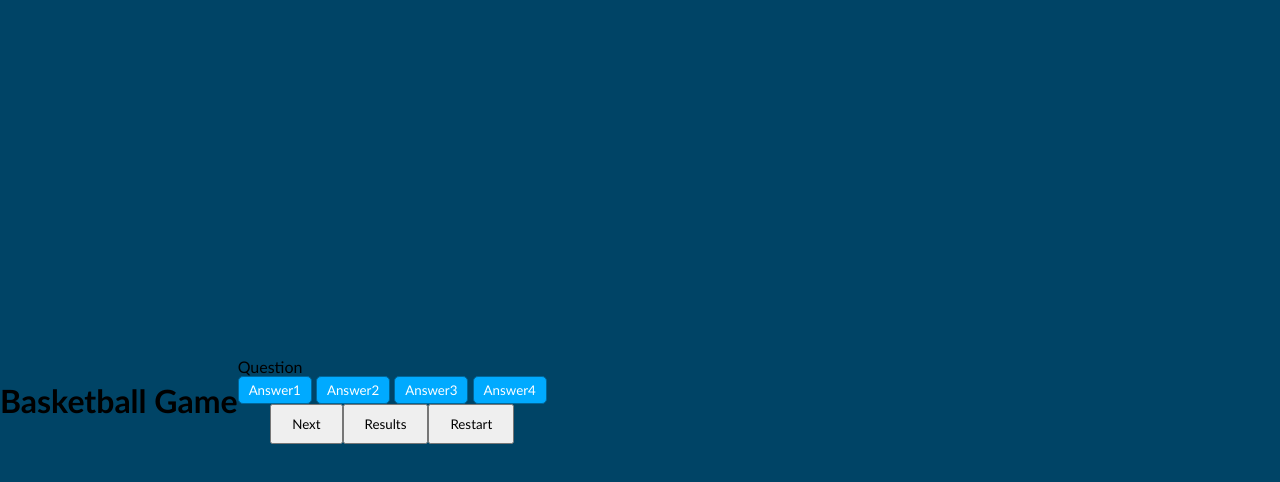
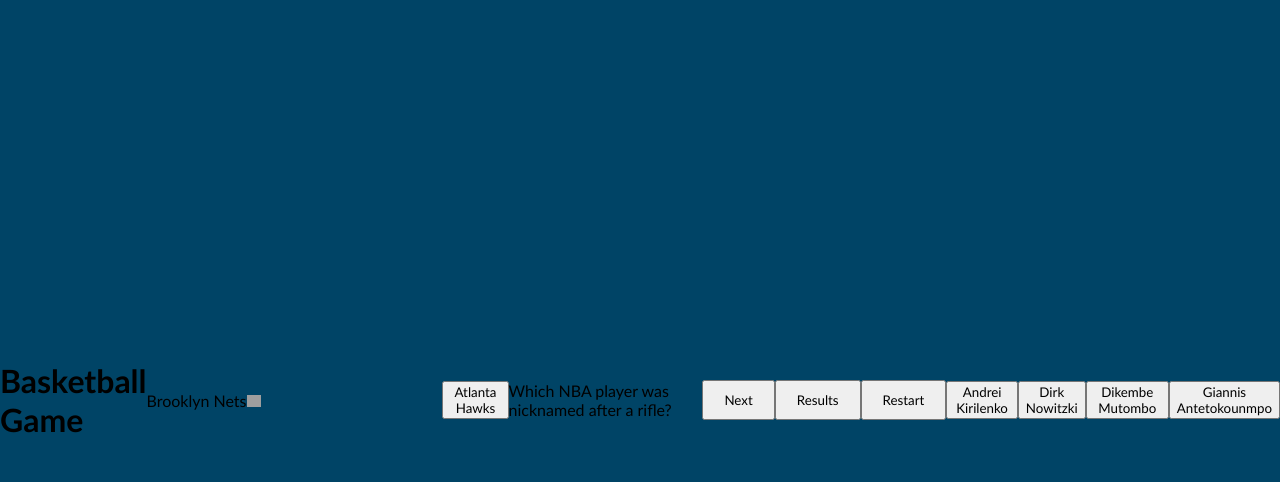
Before and after one commit to arthurbernierjr/FIRST-PROJECT, a plain HTML site: page index.html in a window 1280 px wide. Both pictures are taken after a click on the button "Start". Drawn offline with Linux system fonts and the light colour scheme; grey boxes are pictures that could not be loaded.

Commit message:
display questions

```diff
--- a/css/style.css
+++ b/css/style.css
@@ -18,6 +18,13 @@ body {
   align-items: center;
   background-color: hsl(var(--hue), 100%, 20%);
 
+}
+
+.pictures{
+  background-color: : red;
+}
+.hidden{
+  display: none;
 }
 
 body.correct{
--- a/index.html
+++ b/index.html
@@ -7,14 +7,19 @@
     <h1>Basketball Game</h1>
   </head>
   <body>
-      <div class="quiz-container">
+    <div class="pictures"></div>
+    <!-- <button id='disappear'>Brooklyn Nets</button> -->
+    <div>Brooklyn Nets<img id='BrooklynNets'
+      src="https://upload.wikimedia.org/wikipedia/commons/thumb/4/44/Brooklyn_Nets_newlogo.svg/774px-Brooklyn_Nets_newlogo.svg.png" alt=""></div>
+    <button id="disappear">Atlanta Hawks</button>
+      <div class="quiz-container"></div>
       <div id="question-container" class='hide'></div>
       <div id="question">Question</div>
       <div id='answer-buttons' class 'btn-grid'></div>
-      <button class='btn'>Answer1</button>
+      <!-- <button class='btn'>Answer1</button>
       <button class='btn'>Answer2</button>
       <button class='btn'>Answer3</button>
-      <button class='btn'>Answer4</button>
+      <button class='btn'>Answer4</button> -->
 
       <div class='controls'>
       <button id='start-btn' class='start-btn'>Start</button>
--- a/js/script.js
+++ b/js/script.js
@@ -27,6 +27,7 @@ function startGame(){
   startButton.classList.add('hide')
   questionContainerElement.classList.remove('hide')
   // generateNextQuestion()
+showQuestion(questionArray);
 }
 
 
@@ -43,20 +44,23 @@ previousQuestions.push(currentQuestionNumber)
 }
 
 // function to show Questions
-function showQuestion(question){
-  questionElement.innerText = question.question
-  question.answers.forEach(answer => {
-    const button = document.createElement('button')
-    button.innerText = answer.text
-    button.classList.add('btn')
-    if (answer.correct){
-      button.dataset.correct = answer.correct
-    }
-    button.addEventListener('click', selectAnswer)
-    answerButtonsElement.appendChild(button)
-  })
-}
-
+function showQuestion(questions){
+  console.log("yoyoyoyo");
+  const button = document.createElement('button');
+  let first = Math.floor(Math.random() * questions.length);// random #
+  questionElement.innerText =questions[first].question;
+  for(const [key, value] of Object.entries(questions[first].choices)){
+    const button = document.createElement('button');
+        document.body.appendChild(button);
+        button.innerText = value;
+  }
+  //   if (answer.correct){
+  //     button.dataset.correct = answer.correct
+  //   }
+  //   button.addEventListener('click', selectAnswer);
+  //   answerButtonsElement.appendChild(button);
+  // });
+};
 // function resetState(){
 // clearStatusClass(document.body)
 //   nextButton.classList.add('hide')
@@ -90,6 +94,16 @@ function setStatusClass(element, correct){
     element.classList.add('wrong')
   }
 }
+
+const pic1 =
+document.querySelector(".pictures")
+
+const pic2 =
+document.querySelector('#disappear')
+
+pic1.addEventListener('click', function(){
+  pic1.classList.toggle('hidden')
+})
 
 
 class Question {
@@ -294,9 +308,7 @@ const questionArray = [
   question15,
   question16,
 ];
-//
-// }
-// ]
+
 
 // players
 // class Player{
@@ -308,20 +320,21 @@ const questionArray = [
 //
 // AtlantaHawks extends class Player
 
-const player1 = document.querySelector('#player1')
-const player2 = document.querySelector('#player2')
-player1.addEventListener('click', function(){
-  player1.classList.add('hidden')
-  console.log('clicked player1, start game' )
-  startGame();
-})
 
-player2.addEventListener('click', function(){
-  player2.classList.add('hidden')
-  console.log('clicked player2, start game')
-  startGame();
-  /// here logic to start game
-})
+// const player1 = document.querySelector('#player1')
+// const player2 = document.querySelector('#player2')
+// player1.addEventListener('click', function(){
+//   player1.classList.add('hidden')
+//   console.log('clicked player1, start game' )
+//   startGame();
+// })
+//
+// player2.addEventListener('click', function(){
+//   player2.classList.add('hidden')
+//   console.log('clicked player2, start game')
+//   startGame();
+//   /// here logic to start game
+// })
 
 
 
```
